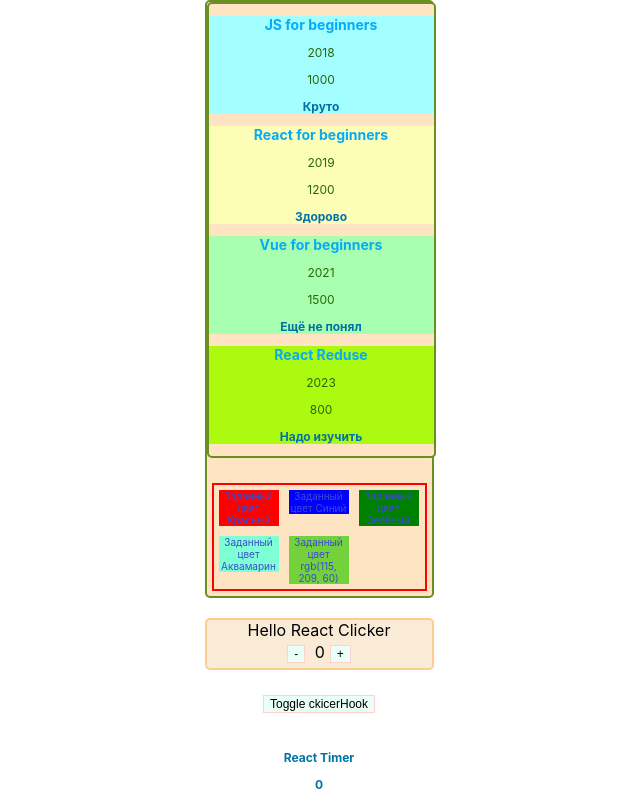
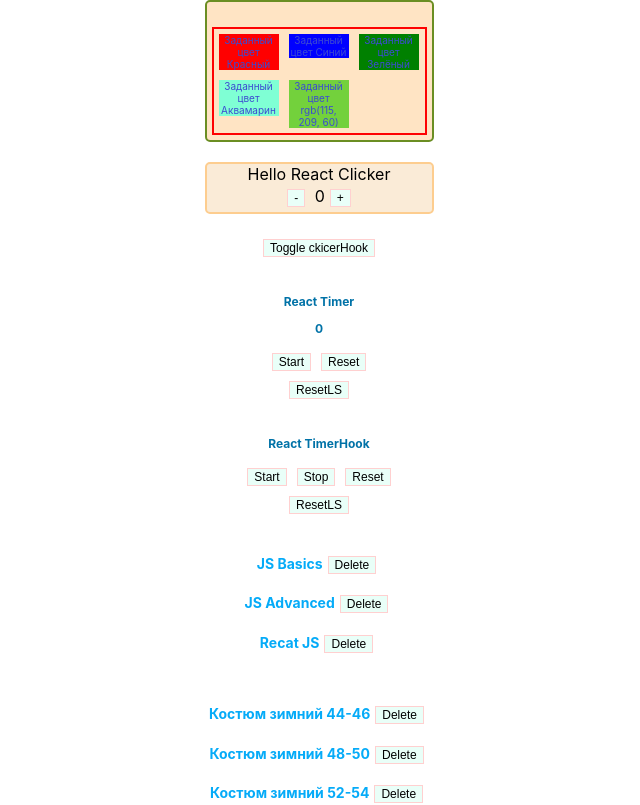
Before and after one commit to ENNA-Egor/less_1, a React (Create React App) app: page / in a window 1280 px wide. Shown: the top 805 px of the page, without its empty margins (321-961 px from the left). Built offline with nearby package versions, Linux system fonts and the light colour scheme.

Commit message:
Добавил useContext надо разобраться почему не работает

```diff
--- a/src/App.jsx
+++ b/src/App.jsx
@@ -1,16 +1,17 @@
 import React, { useState } from 'react';
 import './App.css';
-import Books from './module/Books/Books';
+import Books from './module/books/Books';
 import Colors from './module/Colors/Colors';
-import Clicker from './module/Clicker/Clicker';
+import Clicker from './module/clicker/Clicker';
 import Timer from './module/Timer/Timer';
 import TimerHook from './module/Timer/TimerHook';
 import AppRemove from './module/removePost/AppRemove';
 import AppRemoveCard from './module/removeCard/AppRemoveCard';
-import FormApp from './module/Form/FormApp';
-import ClickerHook from './module/Clicker/ClickerHook';
-import Cards from './module/Cards/Cards';
+import FormApp from './module/form/FormApp';
+import ClickerHook from './module/clicker/ClickerHook';
+import Cards from './module/cards/Cards';
 import PostCards from './module/PostCard/PostCards';
+import {Context} from './module/hooks/Context';
 
 
 function App() {
@@ -21,7 +22,9 @@ function App() {
     <div className="App">
 
       <div className='book'>
-        < Books />
+        <Context>
+          < Books />
+        </Context>
         <br />
         < Colors />
       </div>
--- a/src/module/Books/Book.jsx
+++ b/src/module/Books/Book.jsx
@@ -3,7 +3,7 @@ import React from "react";
 const Book = (props) => {
     return(
       <div>
-      <h2>{props.name}</h2>
+      {/* <h2>{props.name}</h2> */}
       <p>{props.year}</p>
       <p>{props.price}</p>
       <h3>{props.rezume}</h3>
--- a/src/module/Books/Books.jsx
+++ b/src/module/Books/Books.jsx
@@ -1,14 +1,21 @@
-import React from "react";
+import React, { useContext } from "react";
+import {CustomContext}  from '../hooks/Context'
+
 import Book from "./Book";
 
 const Books = () => {
 
+  const { books= [] } = useContext (CustomContext);
+
     return(
-    <div className='book'>
-        <div className='one'>
-          <Book name="JS for beginners" year="2018" price="1000" rezume ="Круто"/>
-        </div>
-        <div className='two'>
+    <div className='books'>
+          {
+                books.map(book => {
+                  <Book key={book.name} {...book}/>
+                })
+          }
+
+        {/* <div className='two'>
           <Book name="React for beginners" year="2019" price="1200" rezume ="Здорово" />
         </div>
         <div className='tree'>
@@ -16,7 +23,7 @@ const Books = () => {
         </div>
         <div className='four'>
           <Book name="React Reduse" year="2023" price="800" rezume ="Надо изучить"/>
-        </div>
+        </div>  */}
     </div>
 
     );
--- /dev/null
+++ b/src/module/hooks/Context.jsx
@@ -0,0 +1,30 @@
+import React, { createContext, useState } from "react";
+
+export const CustomContext = createContext();
+
+export const Context = (props) => {
+   const [books, setBooks] = useState([
+      { name :"JS for beginners", year :"2018", price :"1000", rezume :"Круто" },
+      { name:"React for beginners", year:"2019", price:"1200", rezume: "Здорово"  },
+      { name:"Vue for beginners", year:"2021", price:"1500", rezume: "Ещё не понял" },
+      { name:"React Reduse", year:"2023", price:"800", rezume: "Надо изучить" },
+   ]);
+
+   const addBook = (book) =>{
+      setBooks([book, ...books])
+   }
+
+   const removeBook = (id) => {
+      setBooks(books.filter(book =>  book.id !== id))
+   }
+
+   const value ={
+      books,
+      addBook,
+      removeBook,
+   }
+
+   return <CustomContext.Provider value={value}>
+      {props.children}
+   </CustomContext.Provider>
+}
```
